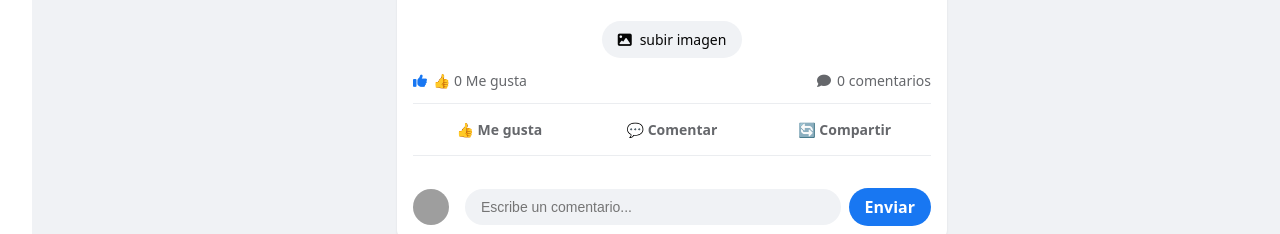
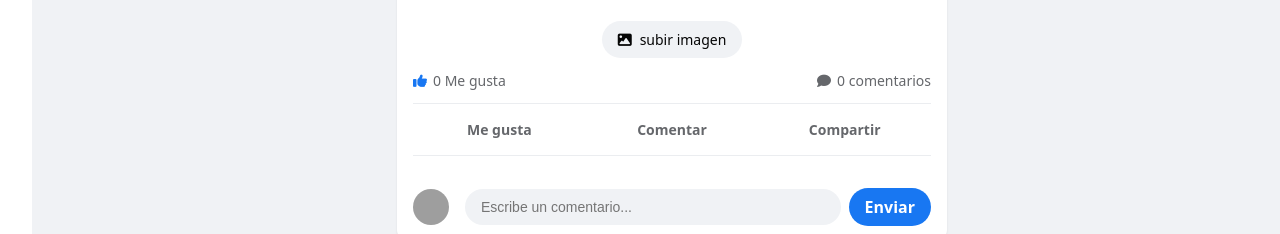
Before and after one commit to hurtadx/PostReact, a React (Vite) app in the folder PostFacebook/: page / in a window 1280 px wide. Shown: the part 412-646 px from the top of the page. Built offline with nearby package versions, Linux system fonts and the light colour scheme; grey boxes are pictures that could not be loaded.

Commit message:
fix: remove emojis from PostActions component buttons and counts for consistency

```diff
--- a/PostFacebook/src/Components/Post/PostActions.jsx
+++ b/PostFacebook/src/Components/Post/PostActions.jsx
@@ -2,18 +2,18 @@ function PostActions({ likes, comments, onLike }) {
   return (
     <div className="post-actions">
       <div className="post-stats">
-        <span className="likes-count">👍 {likes} Me gusta</span>
+        <span className="likes-count"> {likes} Me gusta</span>
         <span className="comments-count"> {comments} comentarios</span>
       </div>
       <div className="action-buttons">
         <button className="action-button" onClick={onLike}>
-          👍 Me gusta
+           Me gusta
         </button>
         <button className="action-button">
-          💬 Comentar
+           Comentar
         </button>
         <button className="action-button">
-          🔄 Compartir
+           Compartir
         </button>
       </div>
     </div>
```
